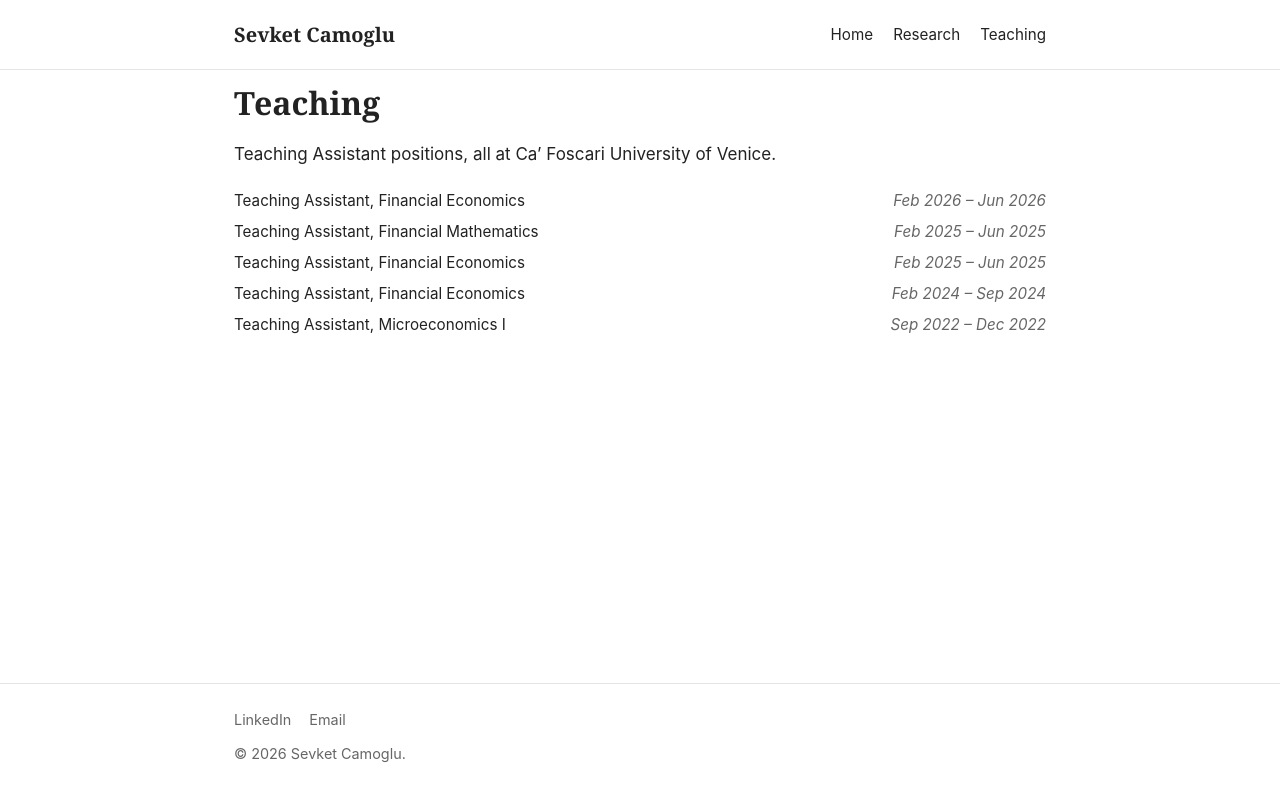
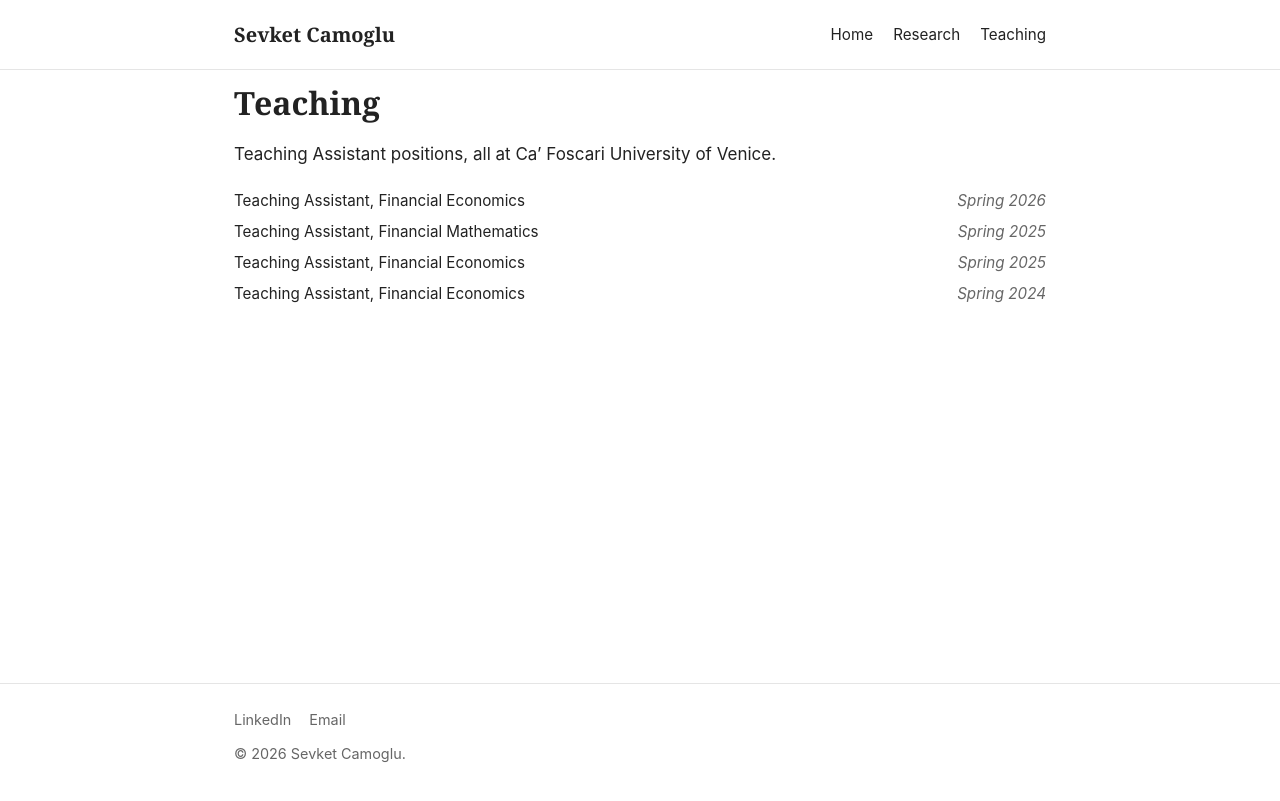
Before and after one commit to sevketcamoglu/sevketcamoglu.github.io, a Jekyll site: the page built from teaching.md, in a window 1280 px wide. Shown: the top 801 px of the page. Built offline with Jekyll 4.4.1, drawn with Linux system fonts in a browser that asks for light colours.

Commit message:
Update teaching assistant positions with new dates

```diff
--- a/teaching.md
+++ b/teaching.md
@@ -9,9 +9,8 @@ permalink: /teaching/
 Teaching Assistant positions, all at {{ site.author.affiliation }}.
 
 <ul class="cv-list">
-<li><span class="cv-item">Teaching Assistant, Financial Economics</span><span class="cv-date">Feb 2026 – Jun 2026</span></li>
-<li><span class="cv-item">Teaching Assistant, Financial Mathematics</span><span class="cv-date">Feb 2025 – Jun 2025</span></li>
-<li><span class="cv-item">Teaching Assistant, Financial Economics</span><span class="cv-date">Feb 2025 – Jun 2025</span></li>
-<li><span class="cv-item">Teaching Assistant, Financial Economics</span><span class="cv-date">Feb 2024 – Sep 2024</span></li>
-<li><span class="cv-item">Teaching Assistant, Microeconomics I</span><span class="cv-date">Sep 2022 – Dec 2022</span></li>
+<li><span class="cv-item">Teaching Assistant, Financial Economics</span><span class="cv-date">Spring 2026</span></li>
+<li><span class="cv-item">Teaching Assistant, Financial Mathematics</span><span class="cv-date">Spring 2025</span></li>
+<li><span class="cv-item">Teaching Assistant, Financial Economics</span><span class="cv-date">Spring 2025</span></li>
+<li><span class="cv-item">Teaching Assistant, Financial Economics</span><span class="cv-date">Spring 2024</span></li>
 </ul>
```
